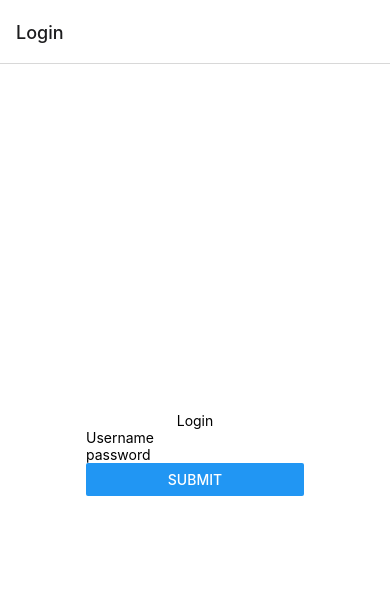
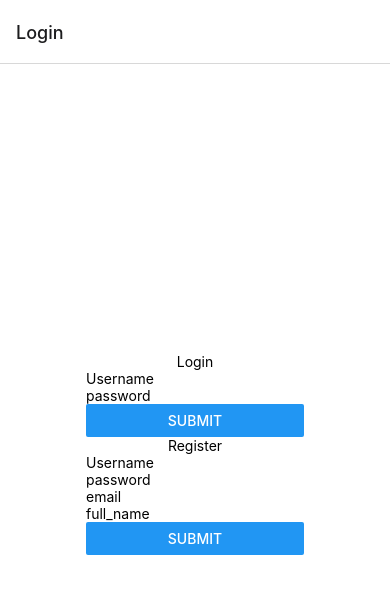
Before and after one commit to RiQhy/wpms-example, a React Native app: screen /Login in a window 390 px wide. Shown: the top 594 px of the page. Built offline with nearby package versions, Linux system fonts and the light colour scheme; no server answers.

Commit message:
forms done?

```diff
--- a/components/LoginForm.js
+++ b/components/LoginForm.js
@@ -27,8 +27,7 @@ const LoginForm = () => {
       setIsLoggedIn(true);
       setUser(loginResponse.user);
     } catch (error) {
-      console.error(error);
-      // TODO: notify user about failed login?
+      console.error('login failed', error);
     }
   };
 
--- /dev/null
+++ b/components/RegisterForm.js
@@ -0,0 +1,112 @@
+import {View, Text, TextInput, Button} from 'react-native';
+import React, {useContext} from 'react';
+import {useForm, Controller} from 'react-hook-form';
+import {useUser} from '../hooks/ApiHooks';
+import AsyncStorage from '@react-native-async-storage/async-storage';
+import {MainContext} from '../contexts/MainContext';
+
+const RegisterForm = () => {
+  const {postUser} = useUser();
+
+  const {
+    control,
+    handleSubmit,
+    formState: {errors},
+  } = useForm({
+    defaultValues: {
+      username: '',
+      password: '',
+      email: '',
+      full_name: '',
+    },
+  });
+
+  const Register = async (userData) => {
+    try {
+      const registerResponse = await postUser(userData);
+      await AsyncStorage.setItem('userInformation', registerResponse.user);
+      postUser(registerResponse.user);
+    } catch (error) {
+      console.error('Registering failed', error);
+    }
+  };
+
+  return (
+    <View>
+      <Controller
+        control={control}
+        rules={{
+          required: true,
+        }}
+        render={({field: {onChange, onBlur, value}}) => (
+          <TextInput
+            placeholder="Username"
+            onBlur={onBlur}
+            onChangeText={onChange}
+            value={value}
+            autoCapitalize="none"
+          />
+        )}
+        name="username"
+      />
+      {errors.username && <Text>This is required.</Text>}
+
+      <Controller
+        control={control}
+        rules={{
+          maxLength: 100,
+        }}
+        render={({field: {onChange, onBlur, value}}) => (
+          <TextInput
+            placeholder="password"
+            secureTextEntry
+            onBlur={onBlur}
+            onChangeText={onChange}
+            value={value}
+          />
+        )}
+        name="password"
+      />
+      {errors.password && <Text>This is required.</Text>}
+
+      <Controller
+        control={control}
+        rules={{
+          maxLength: 100,
+        }}
+        render={({field: {onChange, onBlur, value}}) => (
+          <TextInput
+            placeholder="email"
+            onBlur={onBlur}
+            onChangeText={onChange}
+            value={value}
+            autoCapitalize="none"
+          />
+        )}
+        name="email"
+      />
+      {errors.email && <Text>This is required.</Text>}
+
+      <Controller
+        control={control}
+        rules={{
+          maxLength: 100,
+        }}
+        render={({field: {onChange, onBlur, value}}) => (
+          <TextInput
+            placeholder="full_name"
+            onBlur={onBlur}
+            onChangeText={onChange}
+            value={value}
+            autoCapitalize="none"
+          />
+        )}
+        name="full_name"
+      />
+
+      <Button title="Submit" onPress={handleSubmit(Register)} />
+    </View>
+  );
+};
+
+export default RegisterForm;
--- a/views/Login.js
+++ b/views/Login.js
@@ -5,6 +5,7 @@ import {MainContext} from '../contexts/MainContext';
 import AsyncStorage from '@react-native-async-storage/async-storage';
 import {useUser} from '../hooks/ApiHooks';
 import LoginForm from '../components/LoginForm';
+import RegisterForm from '../components/RegisterForm';
 
 const Login = ({navigation}) => {
   // props is needed for navigation
@@ -32,6 +33,8 @@ const Login = ({navigation}) => {
     <View style={styles.container}>
       <Text>Login</Text>
       <LoginForm />
+      <Text>Register</Text>
+      <RegisterForm />
     </View>
   );
 };
```
